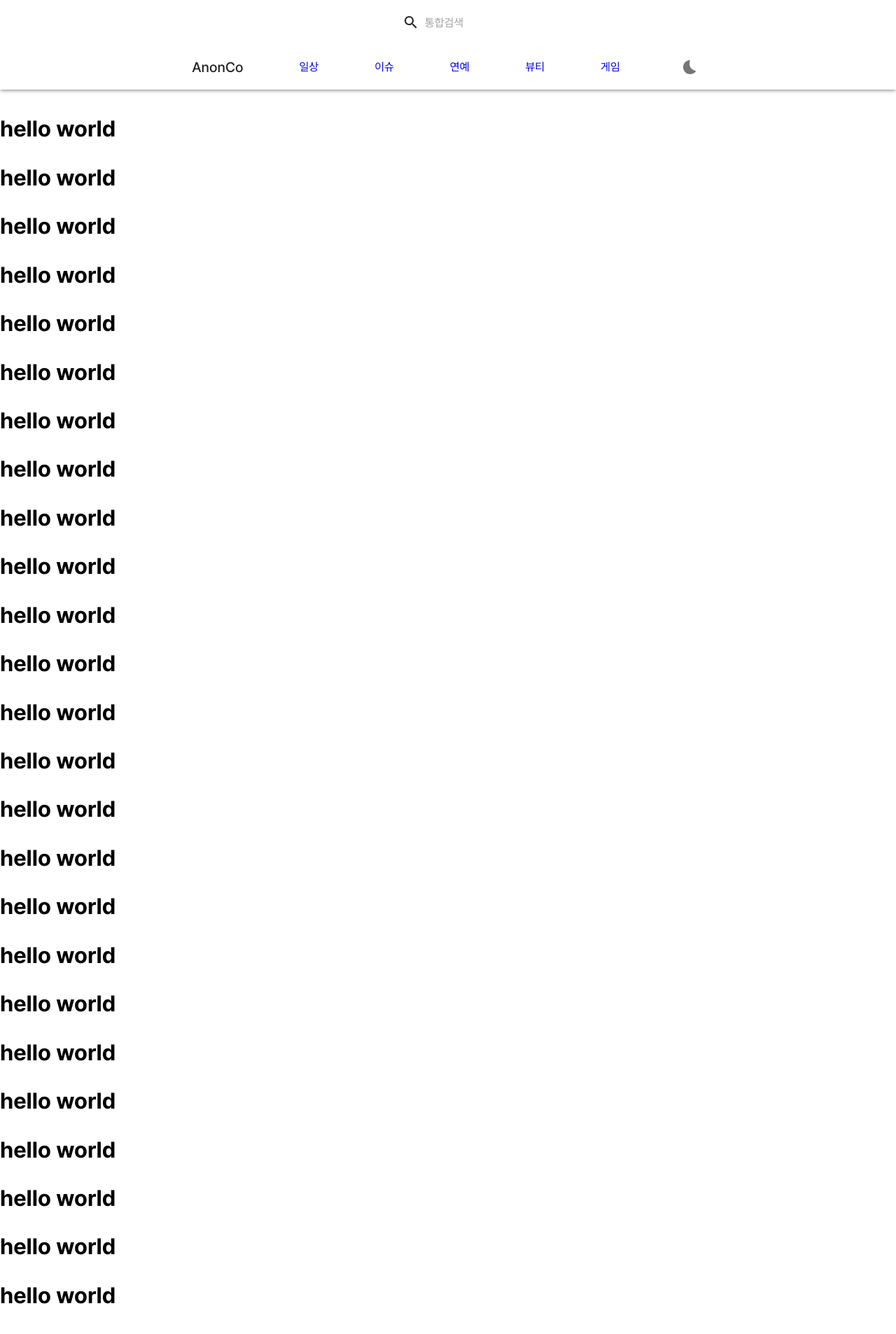
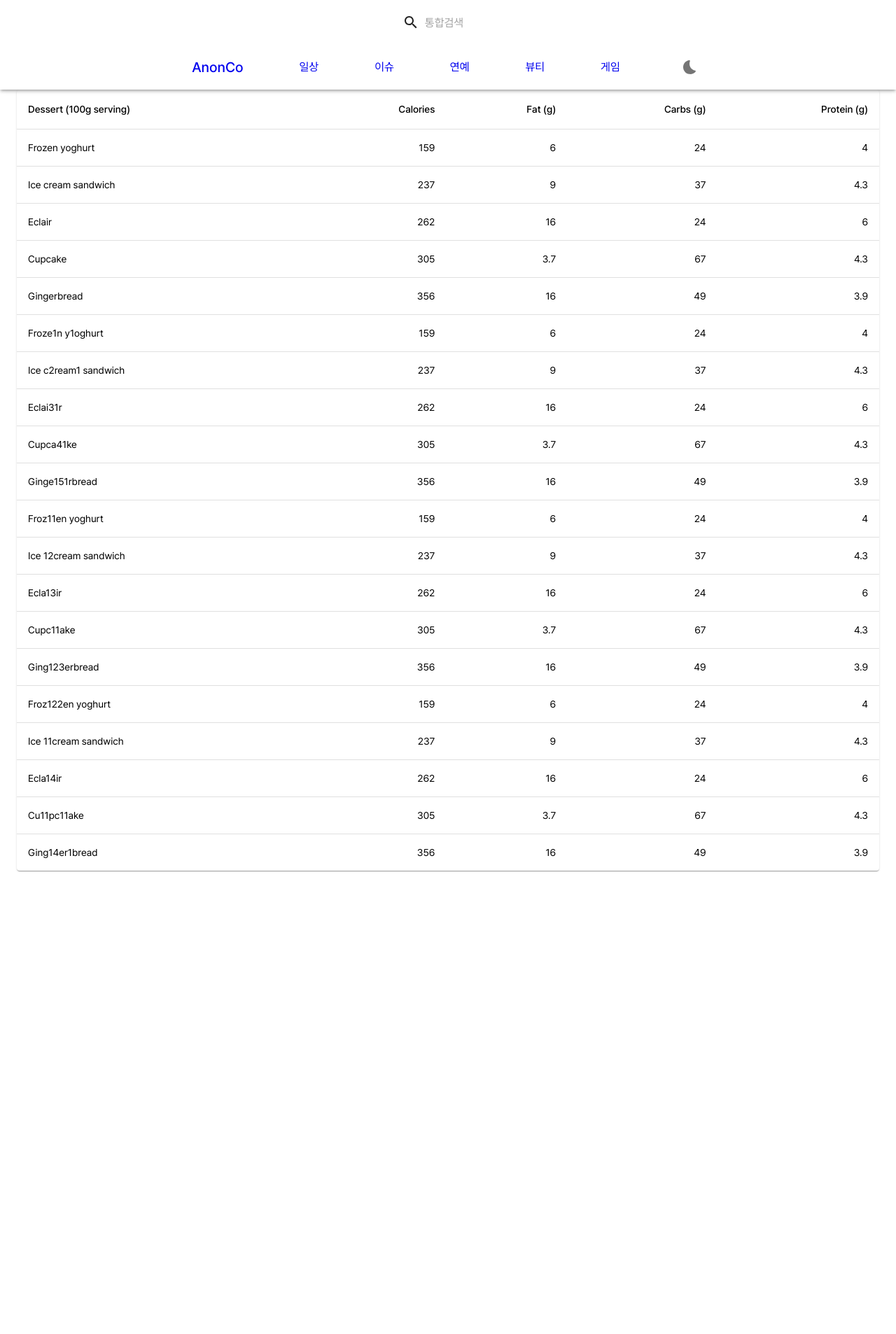
Before and after one commit to smi-23/AnonCo, a Next.js app: page / in a window 1280 px wide. Shown: the top 1906 px of the page at 70% size. After the commit the page ends 1372 px from the top, so only its background shows below. Built offline with nearby package versions, Linux system fonts and the light colour scheme; what @mui/material-nextjs would draw is missing.

Commit message:
Feat: HomePage 구현, import를 위한 index.tsx파일들 추가

```diff
--- a/src/app/layout.tsx
+++ b/src/app/layout.tsx
@@ -1,9 +1,9 @@
 import { AppRouterCacheProvider } from '@mui/material-nextjs/v15-appRouter'
 import InitColorSchemeScript from '@mui/material/InitColorSchemeScript'
-import Header from '@/components/header/Header'
 import type { Metadata } from 'next'
 import CustomThemeProvider from '@/context/CustomThemeProvider'
 import localFont from 'next/font/local'
+import { Header } from '@/components/header'
 
 export const metadata: Metadata = {
   title: 'AnonCo',
--- a/src/app/page.tsx
+++ b/src/app/page.tsx
@@ -1,43 +1,9 @@
+import { HomePage } from '@/components/homePage'
+
 export default function Home() {
   return (
-    <>
-      <h1>hello world</h1>
-      <h1>hello world</h1>
-      <h1>hello world</h1>
-      <h1>hello world</h1>
-      <h1>hello world</h1>
-      <h1>hello world</h1>
-      <h1>hello world</h1>
-      <h1>hello world</h1>
-      <h1>hello world</h1>
-      <h1>hello world</h1>
-      <h1>hello world</h1>
-      <h1>hello world</h1>
-      <h1>hello world</h1>
-      <h1>hello world</h1>
-      <h1>hello world</h1>
-      <h1>hello world</h1>
-      <h1>hello world</h1>
-      <h1>hello world</h1>
-      <h1>hello world</h1>
-      <h1>hello world</h1>
-      <h1>hello world</h1>
-      <h1>hello world</h1>
-      <h1>hello world</h1>
-      <h1>hello world</h1>
-      <h1>hello world</h1>
-      <h1>hello world</h1>
-      <h1>hello world</h1>
-      <h1>hello world</h1>
-      <h1>hello world</h1>
-      <h1>hello world</h1>
-      <h1>hello world</h1>
-      <h1>hello world</h1>
-      <h1>hello world</h1>
-      <h1>hello world</h1>
-      <h1>hello world</h1>
-      <h1>hello world</h1>
-      <h1>hello world</h1>
-    </>
+    <main>
+      <HomePage />
+    </main>
   )
 }
--- /dev/null
+++ b/src/components/button/index.tsx
@@ -0,0 +1 @@
+export { default as TooltipIconButton } from './TooltipIconButton'
--- a/src/components/header/Header.tsx
+++ b/src/components/header/Header.tsx
@@ -6,7 +6,7 @@ import HeaderTitle from './HeaderTitle'
 import HeaderMenu from './HeaderMenu'
 import HeaderTheme from './HeaderTheme'
 import { useEffect, useState } from 'react'
-import { Box, Stack } from '@mui/material'
+import { Box } from '@mui/material'
 
 export default function Header() {
   const [showHeader, setShowHeader] = useState(true)
@@ -23,8 +23,7 @@ export default function Header() {
   }, [])
   return (
     <>
-      <AppBar position="fixed" elevation={3}>
-        <Stack>
+      <AppBar component={'div'} elevation={3}>
         {showHeader && (
           <Toolbar sx={{ justifyContent: 'center' }}>
             {/* 검색 컴포넌트 */}
@@ -51,7 +50,6 @@ export default function Header() {
             <HeaderTheme />
           </Box>
         </Toolbar>
-        </Stack>
       </AppBar>
     </>
   )
--- a/src/components/header/HeaderTheme.tsx
+++ b/src/components/header/HeaderTheme.tsx
@@ -1,8 +1,9 @@
+'use client'
 import React from 'react'
 import { useColorScheme } from '@mui/material'
 import WbSunnyIcon from '@mui/icons-material/WbSunny'
 import BedtimeRoundedIcon from '@mui/icons-material/BedtimeRounded'
-import TooltipIconButton from '../button/TooltipIconButton'
+import { TooltipIconButton } from '../button'
 
 export default function HeaderTheme() {
   const { mode, setMode } = useColorScheme()
--- a/src/components/header/HeaderTitle.tsx
+++ b/src/components/header/HeaderTitle.tsx
@@ -1,9 +1,12 @@
 import { Typography } from '@mui/material'
+import Link from 'next/link'
 
 export default function HeaderTitle() {
   return (
-    <Typography variant="h6" component="div" sx={{}}>
-      AnonCo
-    </Typography>
+    <Link href={'/'} style={{ textDecoration: 'none' }}>
+      <Typography variant="h6" component="div" sx={{}}>
+        AnonCo
+      </Typography>
+    </Link>
   )
 }
--- /dev/null
+++ b/src/components/header/index.tsx
@@ -0,0 +1,5 @@
+export { default as Header } from './Header'
+export { default as HeaderMenu } from './HeaderMenu'
+export { default as HeaderSearch } from './HeaderSearch'
+export { default as HeaderTitle } from './HeaderTitle'
+export { default as HeaderTheme } from './HeaderTheme'
--- /dev/null
+++ b/src/components/homePage/HomePage.tsx
@@ -0,0 +1,12 @@
+import { Container, Grid2 } from '@mui/material'
+import { TopPosts } from '../topPosts'
+
+export default function HomePage() {
+  return (
+    <Container maxWidth={'xl'} sx={{ p: 16 }}>
+      <Grid2>
+        <TopPosts />
+      </Grid2>
+    </Container>
+  )
+}
--- /dev/null
+++ b/src/components/homePage/index.tsx
@@ -0,0 +1 @@
+export { default as HomePage } from './HomePage'
--- /dev/null
+++ b/src/components/topPosts/TopPosts.tsx
@@ -0,0 +1,66 @@
+import * as React from 'react'
+import Table from '@mui/material/Table'
+import TableBody from '@mui/material/TableBody'
+import TableCell from '@mui/material/TableCell'
+import TableContainer from '@mui/material/TableContainer'
+import TableHead from '@mui/material/TableHead'
+import TableRow from '@mui/material/TableRow'
+import Paper from '@mui/material/Paper'
+
+function createData(name: string, calories: number, fat: number, carbs: number, protein: number) {
+  return { name, calories, fat, carbs, protein }
+}
+
+const rows = [
+  createData('Frozen yoghurt', 159, 6.0, 24, 4.0),
+  createData('Ice cream sandwich', 237, 9.0, 37, 4.3),
+  createData('Eclair', 262, 16.0, 24, 6.0),
+  createData('Cupcake', 305, 3.7, 67, 4.3),
+  createData('Gingerbread', 356, 16.0, 49, 3.9),
+  createData('Froze1n y1oghurt', 159, 6.0, 24, 4.0),
+  createData('Ice c2ream1 sandwich', 237, 9.0, 37, 4.3),
+  createData('Eclai31r', 262, 16.0, 24, 6.0),
+  createData('Cupca41ke', 305, 3.7, 67, 4.3),
+  createData('Ginge151rbread', 356, 16.0, 49, 3.9),
+  createData('Froz11en yoghurt', 159, 6.0, 24, 4.0),
+  createData('Ice 12cream sandwich', 237, 9.0, 37, 4.3),
+  createData('Ecla13ir', 262, 16.0, 24, 6.0),
+  createData('Cupc11ake', 305, 3.7, 67, 4.3),
+  createData('Ging123erbread', 356, 16.0, 49, 3.9),
+  createData('Froz122en yoghurt', 159, 6.0, 24, 4.0),
+  createData('Ice 11cream sandwich', 237, 9.0, 37, 4.3),
+  createData('Ecla14ir', 262, 16.0, 24, 6.0),
+  createData('Cu11pc11ake', 305, 3.7, 67, 4.3),
+  createData('Ging14er1bread', 356, 16.0, 49, 3.9),
+]
+
+export default function BasicTable() {
+  return (
+    <TableContainer component={Paper}>
+      <Table sx={{ minWidth: 650 }} aria-label="simple table">
+        <TableHead>
+          <TableRow>
+            <TableCell>Dessert (100g serving)</TableCell>
+            <TableCell align="right">Calories</TableCell>
+            <TableCell align="right">Fat&nbsp;(g)</TableCell>
+            <TableCell align="right">Carbs&nbsp;(g)</TableCell>
+            <TableCell align="right">Protein&nbsp;(g)</TableCell>
+          </TableRow>
+        </TableHead>
+        <TableBody>
+          {rows.map((row) => (
+            <TableRow key={row.name} sx={{ '&:last-child td, &:last-child th': { border: 0 } }}>
+              <TableCell component="th" scope="row">
+                {row.name}
+              </TableCell>
+              <TableCell align="right">{row.calories}</TableCell>
+              <TableCell align="right">{row.fat}</TableCell>
+              <TableCell align="right">{row.carbs}</TableCell>
+              <TableCell align="right">{row.protein}</TableCell>
+            </TableRow>
+          ))}
+        </TableBody>
+      </Table>
+    </TableContainer>
+  )
+}
--- /dev/null
+++ b/src/components/topPosts/index.tsx
@@ -0,0 +1 @@
+export { default as TopPosts } from './TopPosts'
```
Lines whose indentation alone changed are shown as unchanged.
